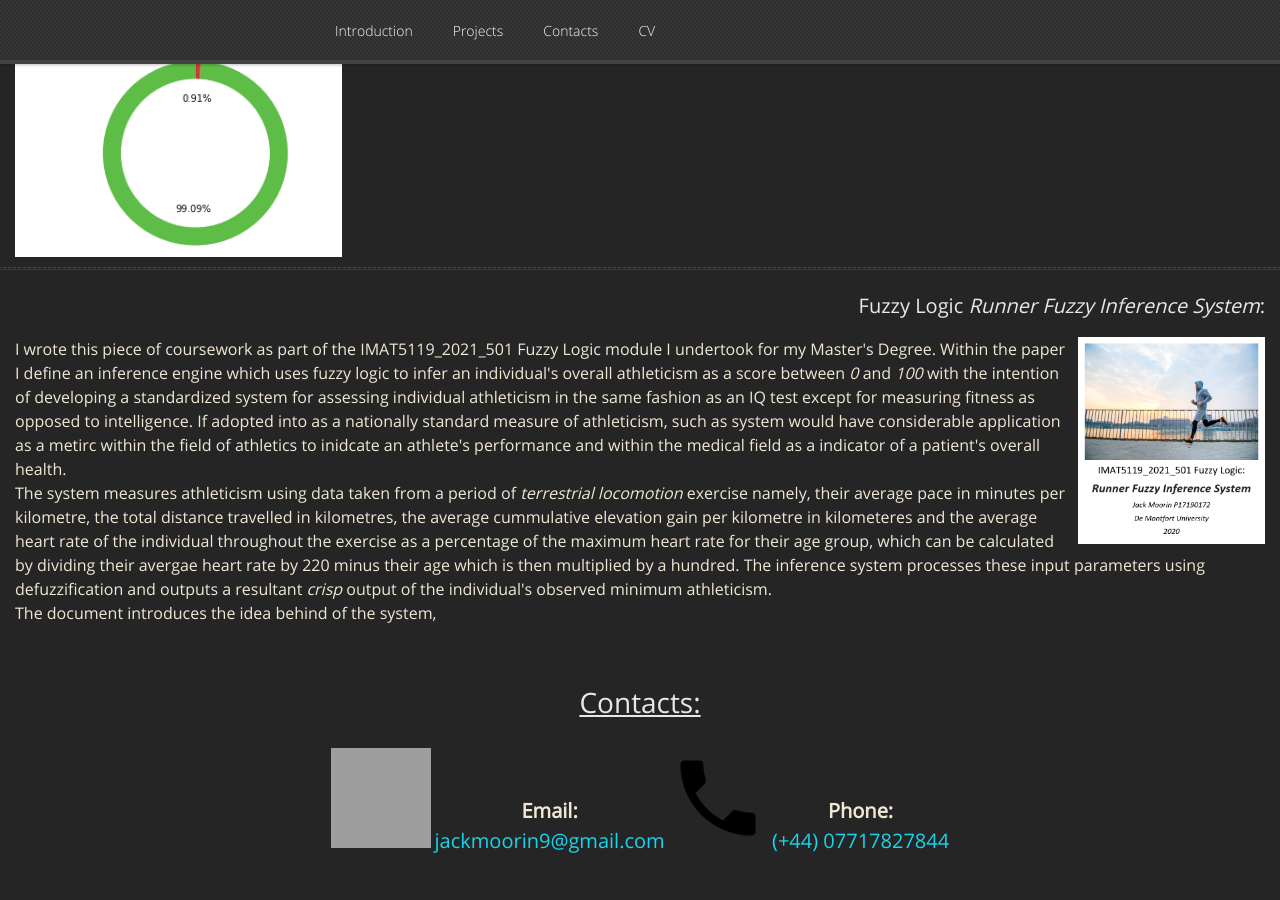
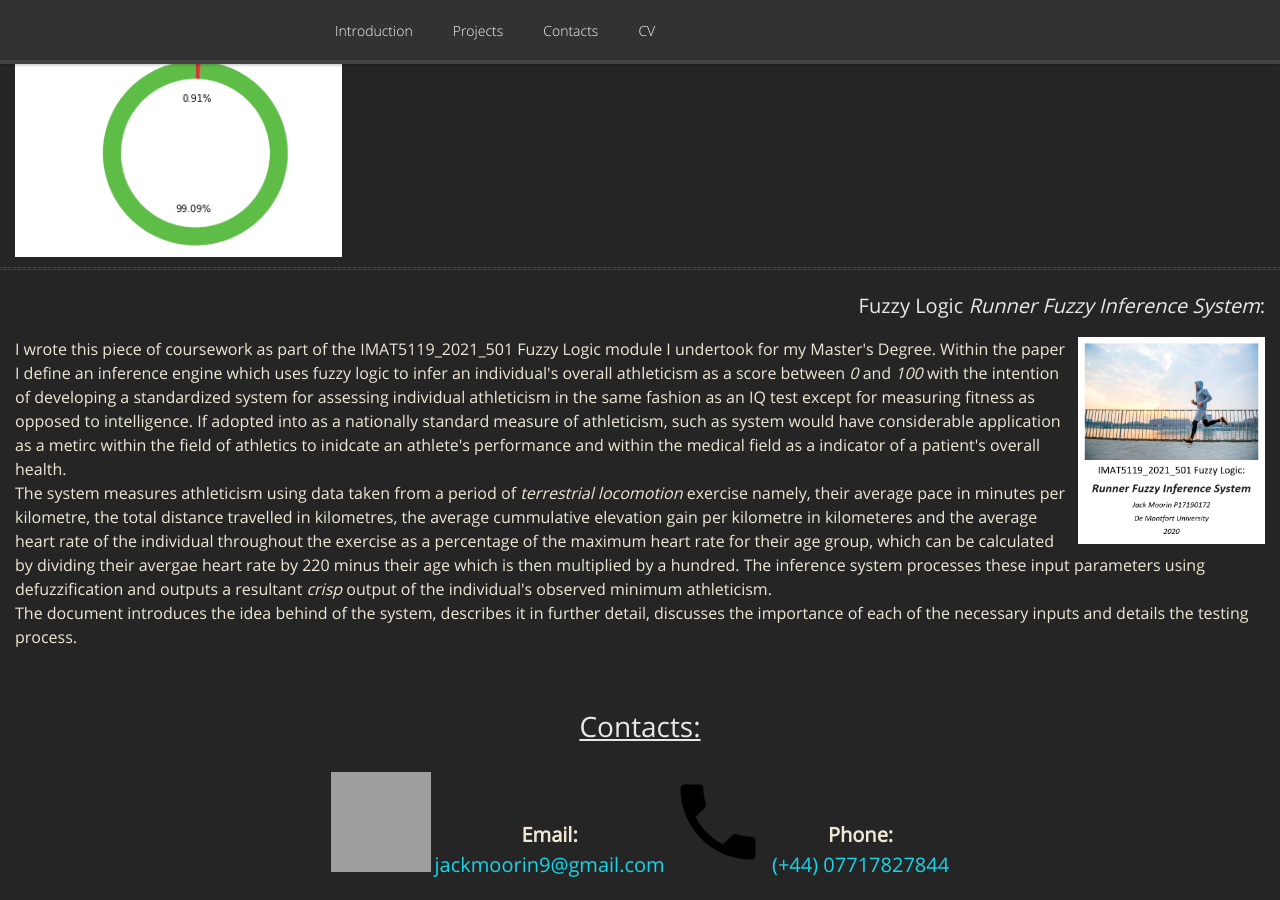
Before and after one commit to GamesProgrammingGrad2021/GamesProgrammingGrad2021.github.io, a Jekyll site: the page built from index.md, in a window 1280 px wide and 900 px high, scrolled down 1937 px. Built offline with Jekyll 4.4.1, drawn with Linux system fonts in a browser that asks for light colours; nearby versions of some CDN libraries; our own code applies the rules of GitHub Pages for plain Markdown files; before the commit the page ends 2813 px from its top, so only the background shows below that; grey boxes are pictures that could not be loaded.

Commit message:
Update default.html

```diff
--- a/_layouts/default.html
+++ b/_layouts/default.html
@@ -174,7 +174,8 @@
 				kilometeres and the average heart rate of the individual throughout the exercise as a percentage of the maximum heart rate for
 				their age group, which can be calculated by dividing their avergae heart rate by 220 minus their age which is then multiplied by
 				a hundred. The inference system processes these input parameters using defuzzification and outputs a resultant <i>crisp</i> output
-				of the individual's observed minimum athleticism.<br>The document introduces the idea behind of the system,
+				of the individual's observed minimum athleticism.<br>The document introduces the idea behind of the system, describes it in further
+				detail, discusses the importance of each of the necessary inputs and details the testing process.
 				</div>
 			</div>
 		</div>
```
